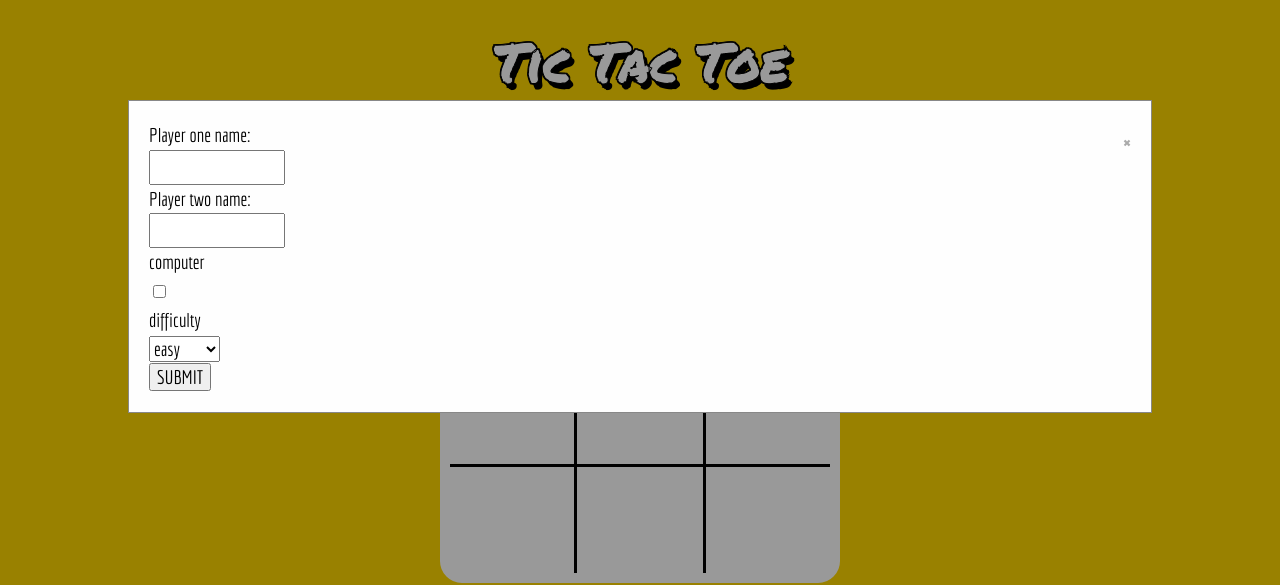
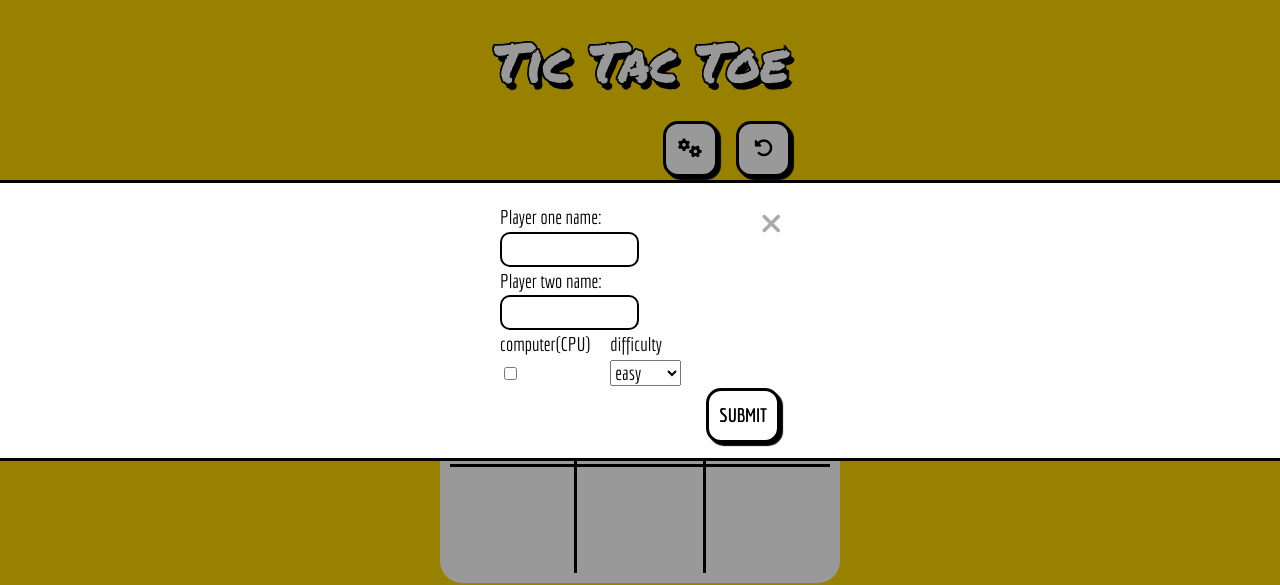
Before and after one commit to Drrecommended/TicTacToe, a plain HTML site: page index.html in a window 1280 px wide. Both pictures are taken after a click on the button 690 px from the left and 148 px from the top of the page. Shown: the top 585 px of the page. Drawn offline with Linux system fonts and the light colour scheme.

```diff
--- a/index.html
+++ b/index.html
@@ -48,22 +48,29 @@
   </footer>
   <div id="myModal" class="modal">
     <div class="modal-content">
-      <span class="close">&times;</span>
       <form action="POST">
+        <span class="close"><i class="fa-sharp fa-solid fa-xmark"></i></span>
+
         <label for="play-one-name">Player one name:</label><br />
         <input type="text" /><br />
 
         <label for="play-one-name">Player two name:</label><br />
         <input type="text" /><br />
-        <label for="input">computer</label><br />
+        <div class="flex">
+          <div>
+            <label for="input">computer(CPU)</label><br />
             <input type="checkbox" name="" id="" /><br />
+          </div>
+          <div>
             <label for="difficulty">difficulty</label><br />
             <select name="difficulty" id="difficulty">
               <option value="easy">easy</option>
               <option value="medium">medium</option>
               <option value="hard">hard</option></select
             ><br />
-        <input type="submit" value="SUBMIT" />
+          </div>
+        </div>
+        <input class="save" type="submit" value="SUBMIT" />
       </form>
     </div>
   </div>
--- a/styles/style.css
+++ b/styles/style.css
@@ -43,7 +43,8 @@ header h1 {
 .reset,
 .github,
 .settings,
-.message {
+.message,
+.save {
   border: 3px solid black;
   font-weight: bolder;
   background-color: white;
@@ -58,7 +59,8 @@ header h1 {
 
 .reset,
 .github,
-.settings {
+.settings,
+.save {
   box-shadow: 3px 3px 1px 0 black;
 }
 
@@ -83,7 +85,10 @@ header .message {
 }
 
 .reset:hover,
-.settings:hover {
+.settings:hover,
+.save:hover,
+.github:hover {
+  box-shadow: none;
   cursor: pointer;
 }
 
@@ -159,7 +164,7 @@ a {
   display: none; /* Hidden by default */
   position: fixed; /* Stay in place */
   z-index: 1; /* Sit on top */
-  padding-top: 100px; /* Location of the box */
+  padding-top: 180px; /* Location of the box */
   left: 0;
   top: 0;
   width: 100%; /* Full width */
@@ -174,8 +179,9 @@ a {
   background-color: #fefefe;
   margin: auto;
   padding: 20px;
-  border: 1px solid #888;
-  width: 80%;
+  border-top: 3px solid black;
+  border-bottom: 3px solid black;
+  width: 100%;
 }
 
 /* The Close Button */
@@ -183,7 +189,6 @@ a {
   color: #aaaaaa;
   float: right;
   font-size: 28px;
-  font-weight: bold;
 }
 
 .close:hover,
@@ -192,3 +197,25 @@ a {
   text-decoration: none;
   cursor: pointer;
 }
+
+form {
+  margin: 0 auto;
+  width: 280px;
+  padding-bottom: 50px;
+}
+
+form .flex {
+  display: flex;
+  gap: 20px;
+}
+
+form input {
+  border: 2px solid black;
+  border-radius: 10px;
+  padding-left: 5px;
+}
+
+form .save {
+  float: right;
+  padding: 10px;
+}
```
Also changed, not shown: 1 other file. Lines whose indentation alone changed are shown as unchanged.
